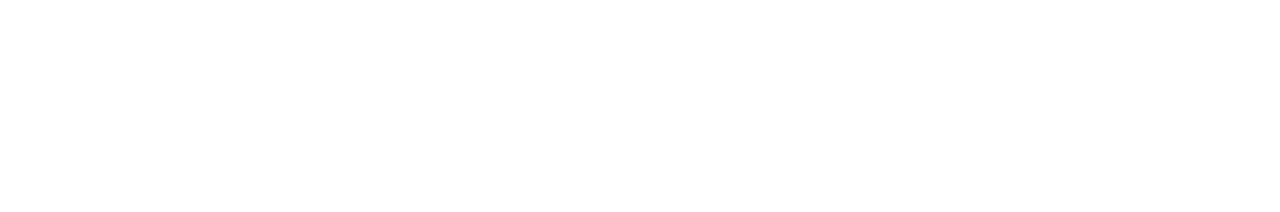
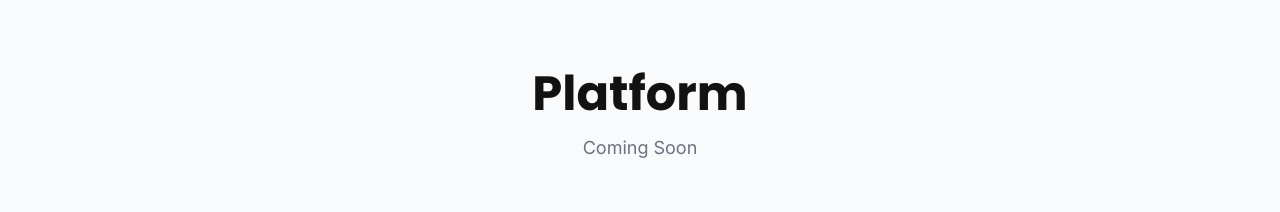
Before and after one commit to Iqboloy0109/KeicoPlus, a React (Vite) app: page /platform in a window 1280 px wide. Before the commit this address had no page. Shown: the part 324-536 px from the top of the page. Built offline with nearby package versions, Linux system fonts and the light colour scheme.

Commit message:
fix: platform page text

```diff
--- a/src/App.tsx
+++ b/src/App.tsx
@@ -3,6 +3,7 @@
 import {
   Home,
   Technology,
+  Platform,
   News,
   Contact,
   Login,
@@ -35,6 +36,7 @@
           <Route path="services/re100" element={<RE100 />} />
           <Route path="services/green-energy" element={<GreenEnergy />} />
           <Route path="technology" element={<Technology />} />
+          <Route path="platform" element={<Platform />} />
           <Route path="news" element={<News />} />
           <Route path="contact" element={<Contact />} />
           <Route path="login" element={<Login />} />
--- /dev/null
+++ b/src/pages/Platform.tsx
@@ -0,0 +1,17 @@
+import { motion } from 'framer-motion';
+
+export default function Platform() {
+  return (
+    <div className="min-h-screen flex items-center justify-center bg-gray-50 pt-20">
+      <motion.div
+        initial={{ opacity: 0, y: 20 }}
+        animate={{ opacity: 1, y: 0 }}
+        transition={{ duration: 0.6 }}
+        className="text-center"
+      >
+        <h1 className="heading-2 text-dark mb-4">Platform</h1>
+        <p className="text-gray-500 text-lg">Coming Soon</p>
+      </motion.div>
+    </div>
+  );
+}
--- a/src/pages/index.ts
+++ b/src/pages/index.ts
@@ -1,5 +1,6 @@
 export { default as Home } from "./Home";
 export { default as Technology } from "./Technology";
+export { default as Platform } from "./Platform";
 export { default as News } from "./News";
 export { default as Contact } from "./Contact";
 export { default as Login } from "./Login";
```
